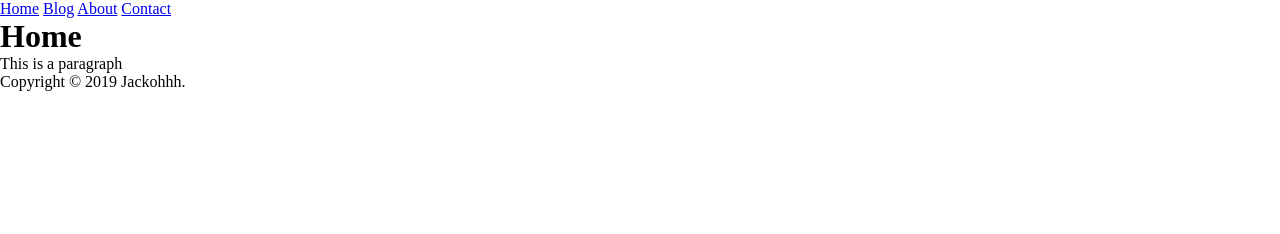
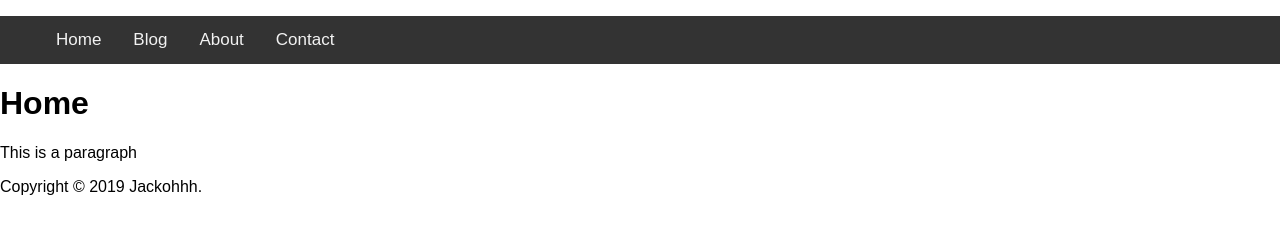
Before and after one commit to jackythejack13/jackythejack13.github.io, a plain HTML site: page index.html in a window 1280 px wide. Drawn offline with Linux system fonts and the light colour scheme.

Commit message:
Update style.css

```diff
--- a/style.css
+++ b/style.css
@@ -1,13 +1,28 @@
-*
-{
-    margin: 0;
-    padding: 0;
+body {
+  margin: 0;
+  font-family: Arial, Helvetica, sans-serif;
 }
 
-header
-{
-    background-image: url(image.jpg);
-    height: 100vh;
-    background-size: cover;
-    background-position: center;
+.topnav {
+  overflow: hidden;
+  background-color: #333;
 }
+
+.topnav a {
+  float: left;
+  color: #f2f2f2;
+  text-align: center;
+  padding: 14px 16px;
+  text-decoration: none;
+  font-size: 17px;
+}
+
+.topnav a:hover {
+  background-color: #ddd;
+  color: black;
+}
+
+.topnav a.active {
+  background-color: #4CAF50;
+  color: white;
+}
```
